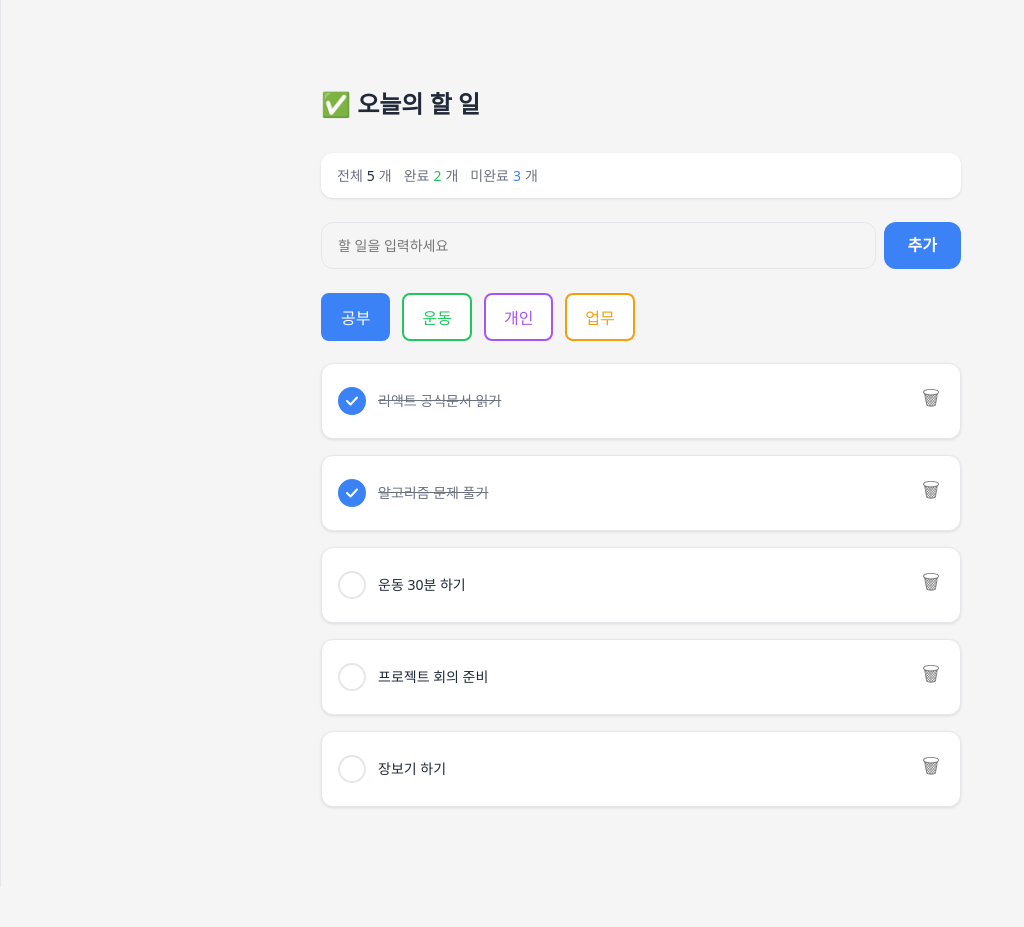
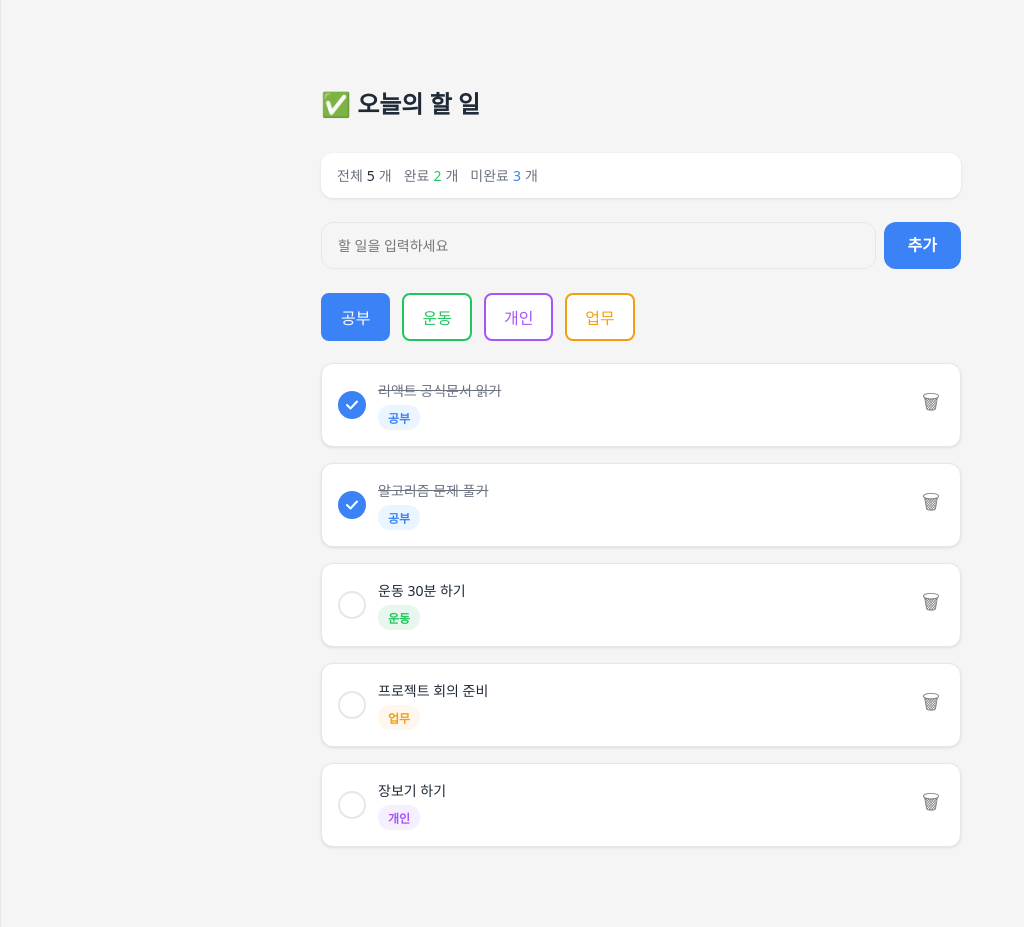
Before and after one commit to IT-Cotato/13th-Frontend-Assignment, a React (Vite) app: page / in a window 1280 px wide. Shown: the whole page, without its empty margins (0-1024 px from the left). Before the commit the page ends 887 px from the top, so only its background shows below. Built offline with nearby package versions, Linux system fonts and the light colour scheme.

Commit message:
feat: 태그 추가

```diff
--- /dev/null
+++ b/src/components/CategoryBadge.tsx
@@ -0,0 +1,32 @@
+import type { Category } from './CategoryTag';
+
+interface CategoryBadgeProps {
+  category: Category;
+}
+
+export default function CategoryBadge({ category }: CategoryBadgeProps) {
+  const getCategoryStyles = (cat: Category) => {
+    switch (cat) {
+      case '공부': return { bg: '#EBF5FF', text: '#3B82F6' };
+      case '운동': return { bg: '#E8F7EE', text: '#22C55E' };
+      case '개인': return { bg: '#F5EFFF', text: '#A855F7' };
+      case '업무': return { bg: '#FFF7ED', text: '#F59E0B' };
+      default: return { bg: '#F3F4F6', text: '#6B7280' };
+    }
+  };
+
+  const { bg, text } = getCategoryStyles(category);
+
+  const badgeStyle: React.CSSProperties = {
+    display: 'inline-flex',
+    padding: '4px 10px',
+    borderRadius: '12px',
+    fontSize: '12px',
+    fontWeight: 600,
+    backgroundColor: bg,
+    color: text,
+    width: 'fit-content',
+  };
+
+  return <div style={badgeStyle}>{category}</div>;
+}
--- a/src/components/TodoCard.tsx
+++ b/src/components/TodoCard.tsx
@@ -1,20 +1,30 @@
 import './TodoCard.css';
+import CategoryBadge from './CategoryBadge';
+import type { Category } from './CategoryTag';
 
 interface TodoCardProps {
   id: string;
   task: string;
   isCompleted: boolean;
+  category: Category;
   onToggle: (id: string) => void;
   onDelete: (id: string) => void;
 }
 
-export default function TodoCard({ id, task, isCompleted, onToggle, onDelete }: TodoCardProps) {
+export default function TodoCard({ id, task, isCompleted, category, onToggle, onDelete }: TodoCardProps) {
 
   const contentSectionStyle: React.CSSProperties = {
     display: 'flex',
     alignItems: 'center',
     gap: '12px',
     flex: 1,
+  };
+
+  const textContainerStyle: React.CSSProperties = {
+    display: 'flex',
+    flexDirection: 'column',
+    gap: '4px',
+    alignItems: 'flex-start',
   };
 
   const checkboxStyle: React.CSSProperties = {
@@ -53,7 +63,10 @@ export default function TodoCard({ id, task, isCompleted, onToggle, onDelete }:
             </svg>
           )}
         </div>
-        <span style={textStyle}>{task}</span>
+        <div style={textContainerStyle}>
+          <span style={textStyle}>{task}</span>
+          <CategoryBadge category={category} />
+        </div>
       </div>
 
       <button
--- a/src/components/TodoList.tsx
+++ b/src/components/TodoList.tsx
@@ -1,9 +1,11 @@
 import TodoCard from './TodoCard';
+import type { Category } from './CategoryTag';
 
 interface TodoItem {
   id: string;
   task: string;
   isCompleted: boolean;
+  category: Category;
 }
 
 interface TodoListProps {
@@ -31,6 +33,7 @@ export default function TodoList({ items, onToggle, onDelete }: TodoListProps) {
             id={item.id}
             task={item.task}
             isCompleted={item.isCompleted}
+            category={item.category}
             onToggle={onToggle}
             onDelete={onDelete}
           />
--- a/src/constants/todoData.ts
+++ b/src/constants/todoData.ts
@@ -1,7 +1,7 @@
 export const TODO_ITEMS = [
-  { id: 'todo-1', task: "리액트 공식문서 읽기", isCompleted: true },
-  { id: 'todo-2', task: "알고리즘 문제 풀기", isCompleted: true },
-  { id: 'todo-3', task: "운동 30분 하기", isCompleted: false },
-  { id: 'todo-4', task: "프로젝트 회의 준비", isCompleted: false },
-  { id: 'todo-5', task: "장보기 하기", isCompleted: false }
+  { id: 'todo-1', task: "리액트 공식문서 읽기", isCompleted: true, category: '공부' },
+  { id: 'todo-2', task: "알고리즘 문제 풀기", isCompleted: true, category: '공부' },
+  { id: 'todo-3', task: "운동 30분 하기", isCompleted: false, category: '운동' },
+  { id: 'todo-4', task: "프로젝트 회의 준비", isCompleted: false, category: '업무' },
+  { id: 'todo-5', task: "장보기 하기", isCompleted: false, category: '개인' }
 ];
```
